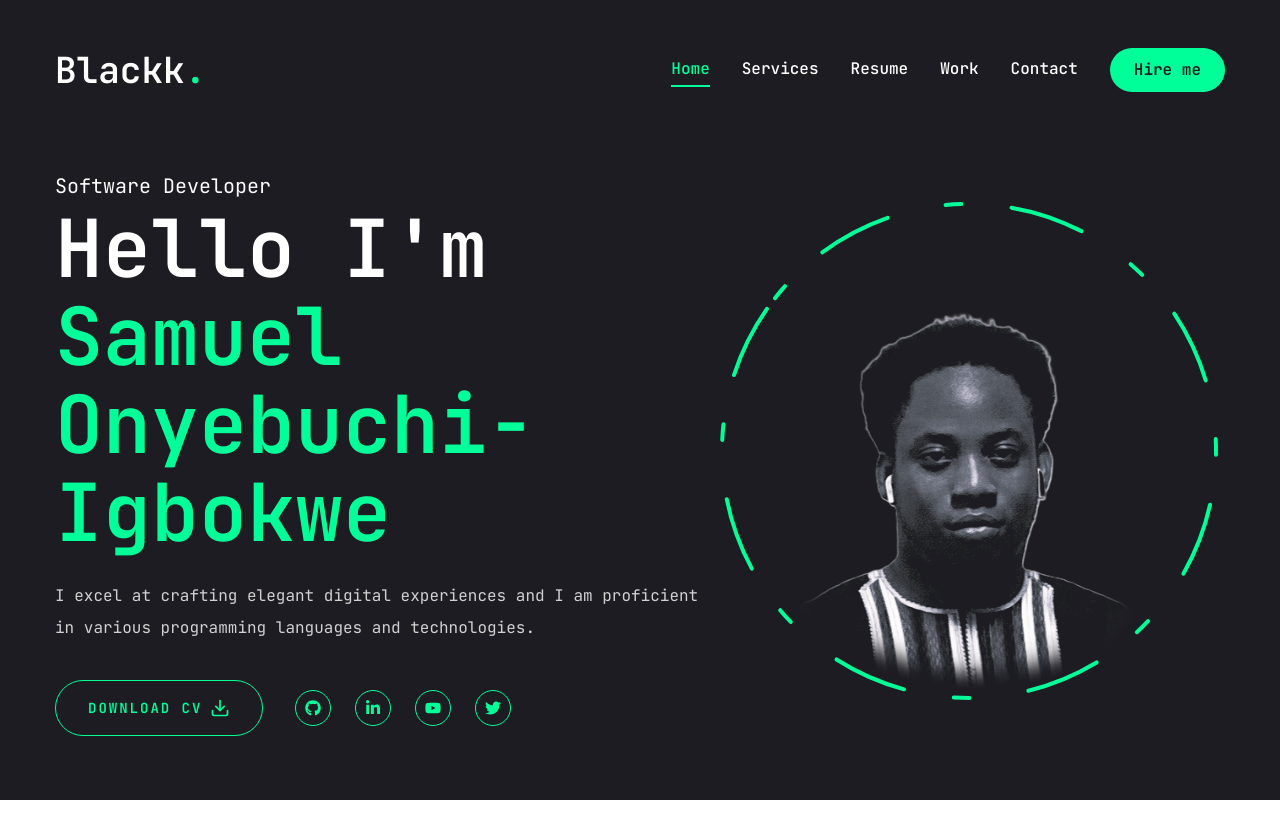
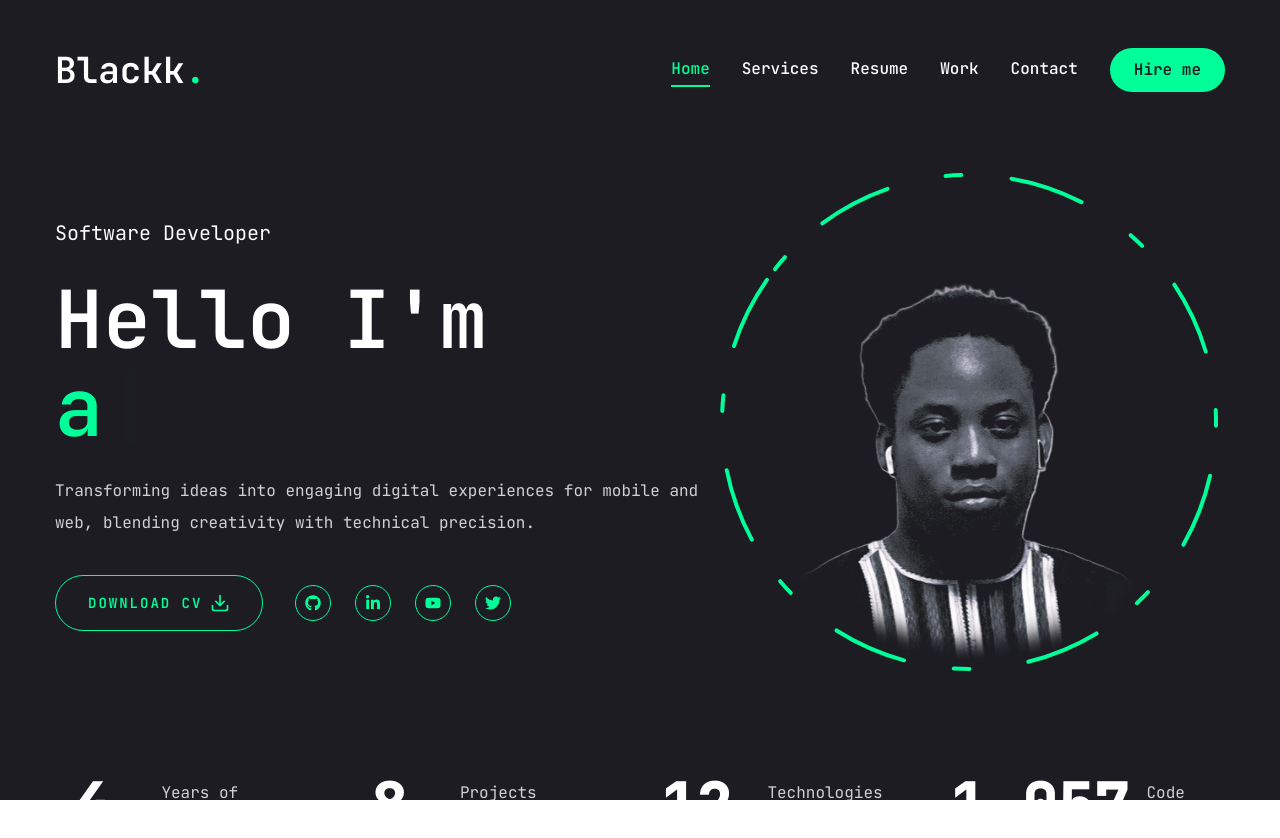
Before and after one commit to blackkiverson/my-portfolio, a Next.js app: page / in a window 1280 px wide. Shown: the top 838 px of the page. Built offline with nearby package versions, Linux system fonts and the light colour scheme.

Commit message:
adding cursor typewriter animation to the landing page

```diff
--- a/app/page.jsx
+++ b/app/page.jsx
@@ -1,4 +1,7 @@
+"use client";
+
 import { FiDownload, fiDownload } from "react-icons/fi";
+import { Cursor, useTypewriter } from "react-simple-typewriter";
 
 // components
 import Social from "@/components/Social";
@@ -7,6 +10,14 @@ import Photo from "@/components/Photo";
 import Stats from "@/components/Stats";
 
 const Home = () => {
+  const [text, count] = useTypewriter({
+    words: ["Samuel Onyebuchi", "a developer.", "a designer."],
+    loop: true,
+    delaySpeed: 2000,
+    typeSpeed: 100,
+    deleteSpeed: 100,
+  });
+
   return (
     <section className="h-full">
       <div className="container mx-auto h-full">
@@ -14,13 +25,13 @@ const Home = () => {
           {/* text */}
           <div className="text-center xl:text-left order-2 xl:order-none">
             <span className="text-xl">Software Developer</span>
-            <h1 className="h1 mb-6">
+            <h1 className="h1 my-6">
               Hello I'm <br />{" "}
-              <span className="text-accent">Samuel Onyebuchi-Igbokwe</span>
+              <span className="text-accent">{text}<Cursor/></span>
             </h1>
             <p className="mb-9 text-white/80">
-              I excel at crafting elegant digital experiences and I am
-              proficient in various programming languages and technologies.
+              Transforming ideas into engaging digital experiences for mobile
+              and web, blending creativity with technical precision.
             </p>
             {/* btn & socials */}
             <div className="flex flex-col xl:flex-row items-center gap-8">
--- a/package.json
+++ b/package.json
@@ -24,6 +24,7 @@
     "react-countup": "^6.5.3",
     "react-dom": "^18",
     "react-icons": "^5.3.0",
+    "react-simple-typewriter": "^5.0.1",
     "swiper": "^11.1.11",
     "tailwind-merge": "^2.5.2",
     "tailwindcss-animate": "^1.0.7"
```
Also changed, not shown: 1 other file (tests, documents, lock files or other folders).
